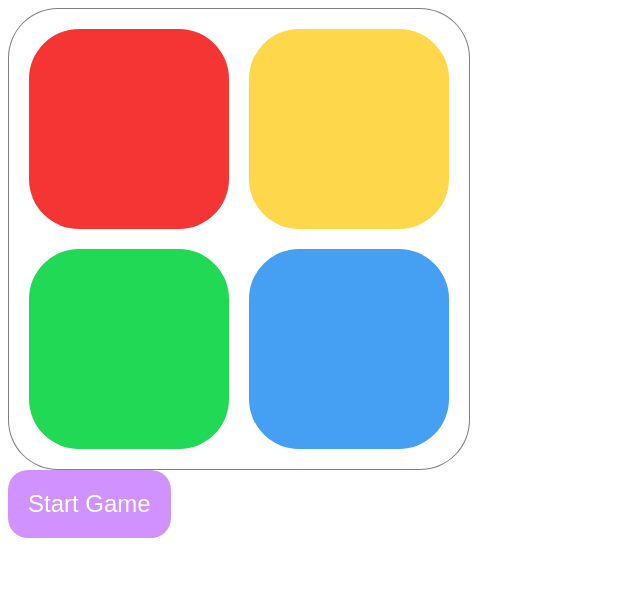
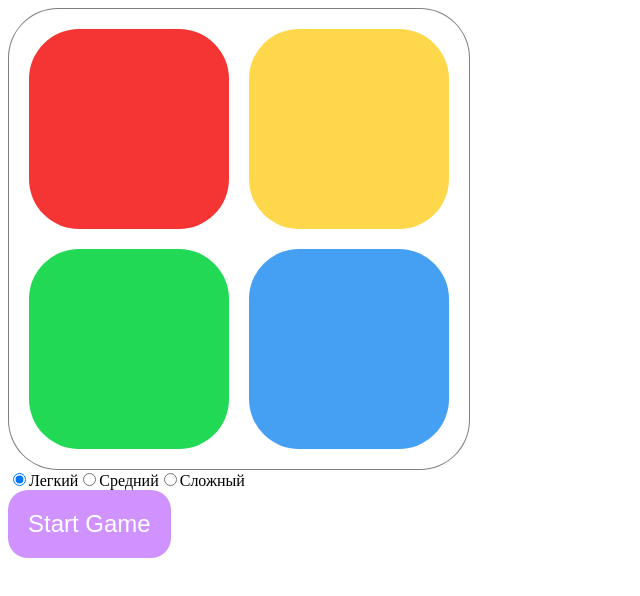
Before and after one commit to maslonyam/medods-test_simon, a Vue app in the folder medods-test_simon/: page / in a window 1280 px wide. Shown: the top 596 px of the page, without its empty margins (0-640 px from the left). Built offline with nearby package versions, Linux system fonts and the light colour scheme.

Commit message:
feat: add game levels

```diff
--- a/medods-test_simon/src/App.vue
+++ b/medods-test_simon/src/App.vue
@@ -8,7 +8,10 @@
     <QuaterButton @checkClick="checkClick" id="button-4"/>
     <LoseGame :loseClass="loseGameClass"/>
   </div>
+  <div class="game-panel">
+    <GameSettings @setLevel="setLevel" />
     <StartButton @startGame="startGame" />
+  </div>
   </div>
 </template>
 
@@ -16,6 +19,7 @@
 import QuaterButton from './components/QuaterButton.vue';
 import StartButton from './components/StartButton.vue';
 import LoseGame from './components/LoseGame.vue';
+import GameSettings from './components/GameSettings.vue';
 
 export default {
   name: 'App',
@@ -24,6 +28,7 @@ export default {
       buttonsArray: [],
       tempArray: [],
       round: 0,
+      level: 1500,
       loseGameClass: '',
     };
   },
@@ -31,6 +36,7 @@ export default {
     QuaterButton,
     StartButton,
     LoseGame,
+    GameSettings,
   },
   methods: {
     startGame() {
@@ -66,6 +72,9 @@ export default {
     loseGame() {
       this.loseGameClass = 'show';
     },
+    setLevel($event) {
+      this.level = Number($event.target.value);
+    },
     getRandomNum() {
       return Math.floor(Math.random() * 4);
     },
@@ -79,7 +88,7 @@ export default {
         if (index >= this.buttonsArray.length) {
           clearInterval(interval);
         }
-      }, 1500);
+      }, this.level);
     },
     lightButton(button) {
       const but = button;
@@ -87,8 +96,8 @@ export default {
         but.classList.add('light-up');
         setTimeout(() => {
           but.classList.remove('light-up');
-        }, 500);
-      }, 500);
+        }, 250);
+      }, 250);
     },
   },
 };
--- /dev/null
+++ b/medods-test_simon/src/components/GameSettings.vue
@@ -0,0 +1,32 @@
+<template>
+  <div class="game-settings">
+    <label for="time-1500" class="game-settings__label">
+      <input type="radio" name="game-level"
+      id="time-1500" value="1500" checked
+      @input="$emit('setLevel', $event)"/>
+      <span>Легкий</span>
+    </label>
+    <label for="time-1000" class="game-settings__label">
+      <input type="radio" name="game-level"
+      id="time-1000" value="1000"
+      @input="$emit('setLevel', $event)"/>
+      <span>Средний</span>
+    </label>
+    <label for="time-400" class="game-settings__label">
+      <input type="radio" name="game-level"
+      id="time-400" value="400"
+      @input="$emit('setLevel', $event)"/>
+      <span>Сложный</span>
+    </label>
+  </div>
+</template>
+
+<script>
+export default {
+
+};
+</script>
+
+<style>
+
+</style>
```
